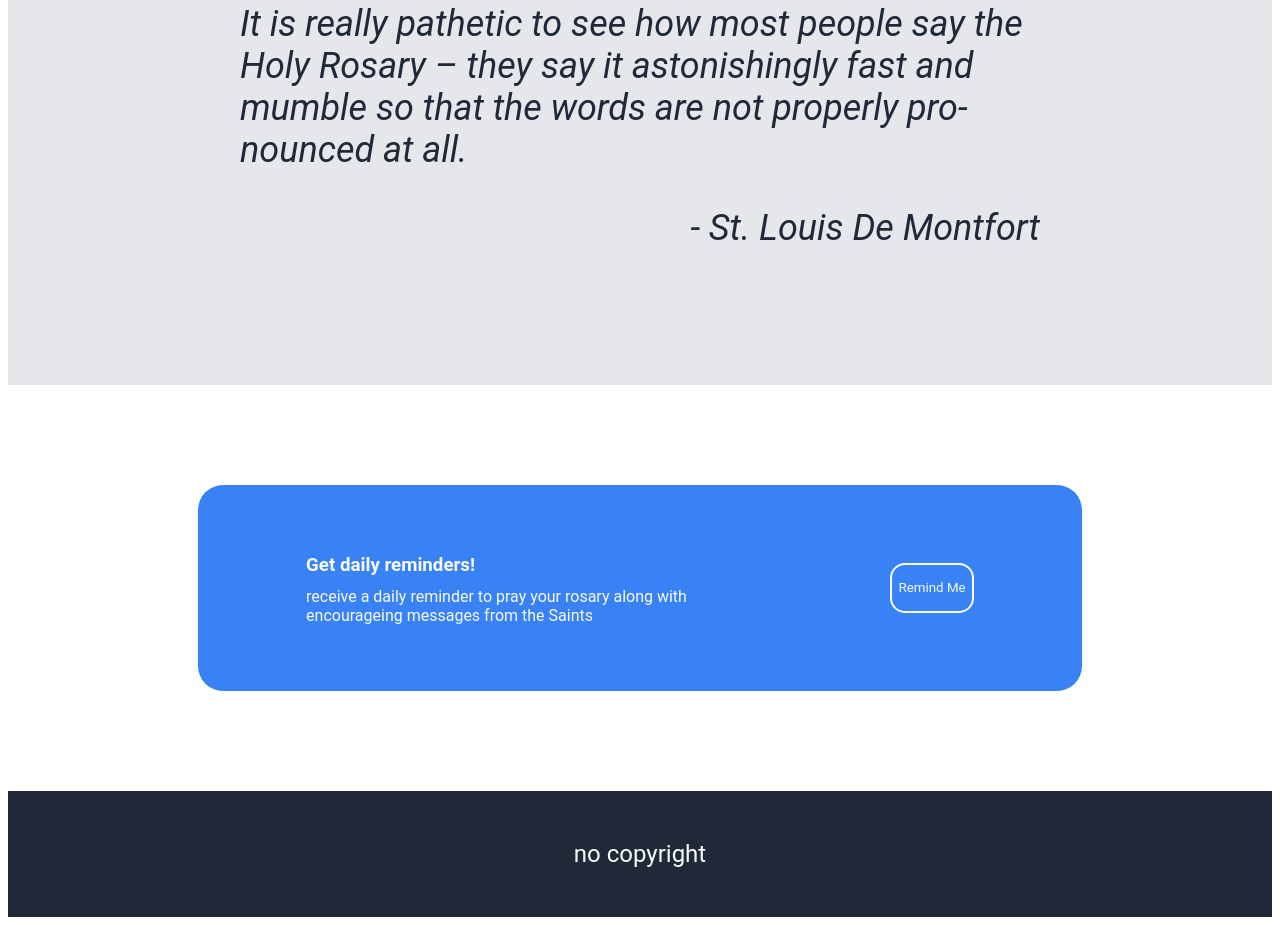
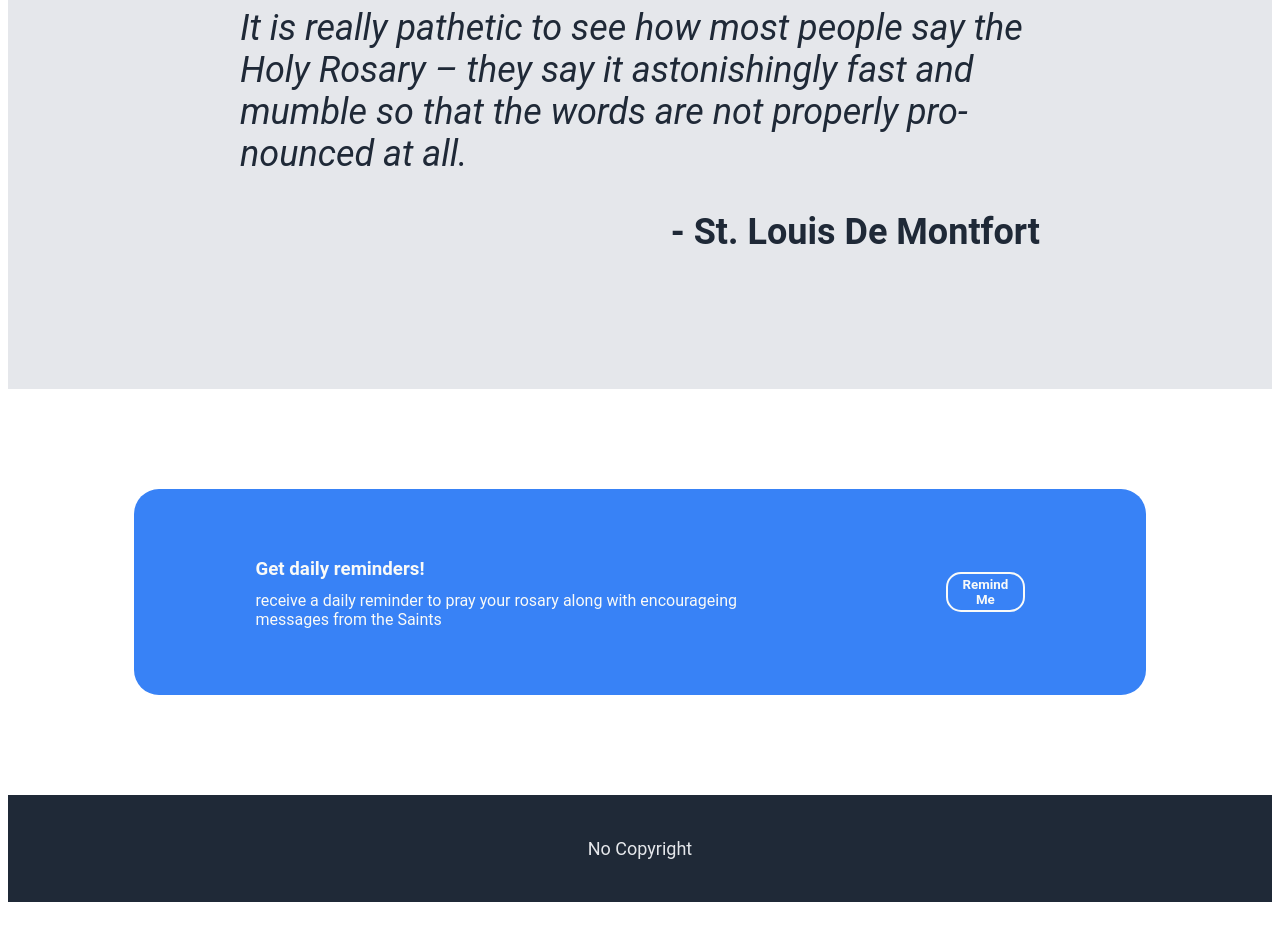
Before and after one commit to Austin-Kindig/top-landing-page, a plain HTML site: page index.html in a window 1280 px wide. Shown: the part 1226-2151 px from the top of the page. Drawn offline with Linux system fonts and the light colour scheme.

Commit message:
add links and minor tweaks

```diff
--- a/index.html
+++ b/index.html
@@ -21,7 +21,7 @@
             <div class="hero-main">
                 <h1>God wants you to pray!</h1>
                     <p class="p1">Our Lady gave us the Rosary to save the world. Click below to see how you can help her!</p>
-                    <button>See how</button>
+                    <button ><a href="" target="_blank">See How</a></button>
             </div>
             <img src="./images/mary.jpeg" alt="a picture of Our Lady">
         </div>
@@ -30,19 +30,27 @@
         <h2>Learn more about the Rosary.</h2>
             <div class="images">
                 <div class="img">
-                    <img src="./images/rosary.jpeg" alt="a picture of a rosary">
+                    <a href="" target="_blank">
+                        <img src="./images/rosary.jpeg" alt="a picture of a rosary">
+                    </a>
                     <p>History of the Rosary</p>
                 </div>
                 <div class="img">
-                    <img src="./images/joyous.jpeg" alt="a picture of the Nativity">
+                    <a href="" target="_blank">
+                        <img src="./images/joyous.jpeg" alt="a picture of the Nativity">
+                    </a>
                     <p>The Joyous Mysteries</p>
                 </div>
                 <div class="img">
-                    <img src="./images/sorrowful.jpeg" alt="a picture of Our Lord Crucified">
+                    <a href="" target="_blank">
+                        <img src="./images/sorrowful.jpeg" alt="a picture of Our Lord Crucified">
+                    </a>
                     <p>The Sorrowful Mysteries</p>
                 </div>
                 <div class="img">
-                    <img src="./images/glorious.jpeg" alt="a picture of the Resurrection">
+                    <a href="" target="_blank">
+                        <img src="./images/glorious.jpeg" alt="a picture of the Resurrection">
+                    </a>
                     <p>The Glorious Mysteries</p>
                 </div>
             </div>
@@ -57,12 +65,11 @@
                 <h3>Get daily reminders!</h3>
                     <p>receive a daily reminder to pray your rosary along with encourageing messages from the Saints</p>
             </div>
-                    <button>Remind Me</button>
-
+            <button><a href="" target="_blank">Remind Me</a></button>
         </div>
     </div>
     <div class="footer">
-        <p>no copyright</p>
+        <p class="p1">No Copyright</p>
     </div>
 </body>
 </html>
--- a/style.css
+++ b/style.css
@@ -78,6 +78,8 @@ margin-bottom: 100px;
     display: flex;
     justify-content: flex-end;
     margin-top: 0px;
+    font-weight: bold;
+    font-style: normal;
 }
 
 .bottom-card {
@@ -85,8 +87,8 @@ margin-bottom: 100px;
     display: flex;
     justify-content: space-between;
     align-items: center;
-    margin-left: 15%;
-    margin-right: 15%;
+    margin-left: 10%;
+    margin-right: 10%;
     margin-top: 100px;
     margin-bottom: 100px;
     padding: 25px;
@@ -149,9 +151,10 @@ h3 {
 button {
     background-color: #3882F6;
     color: #F9FAF8;
-    height: 50px;
-    width: 125px;
+    height: 40px;
+    width: 100px;
     border-radius: 15px;
+    font-weight: 700;
 }
 
 a:link {
```
